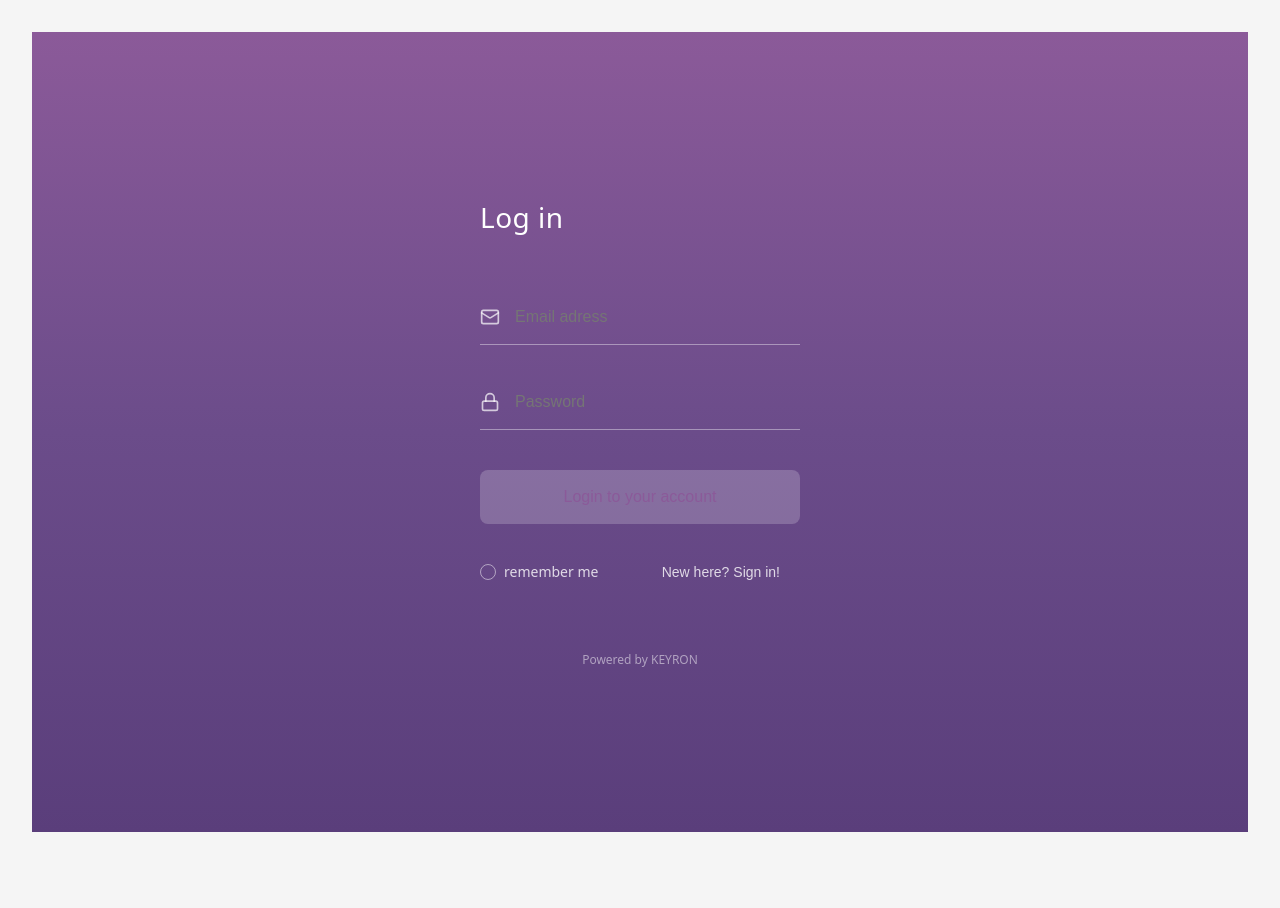
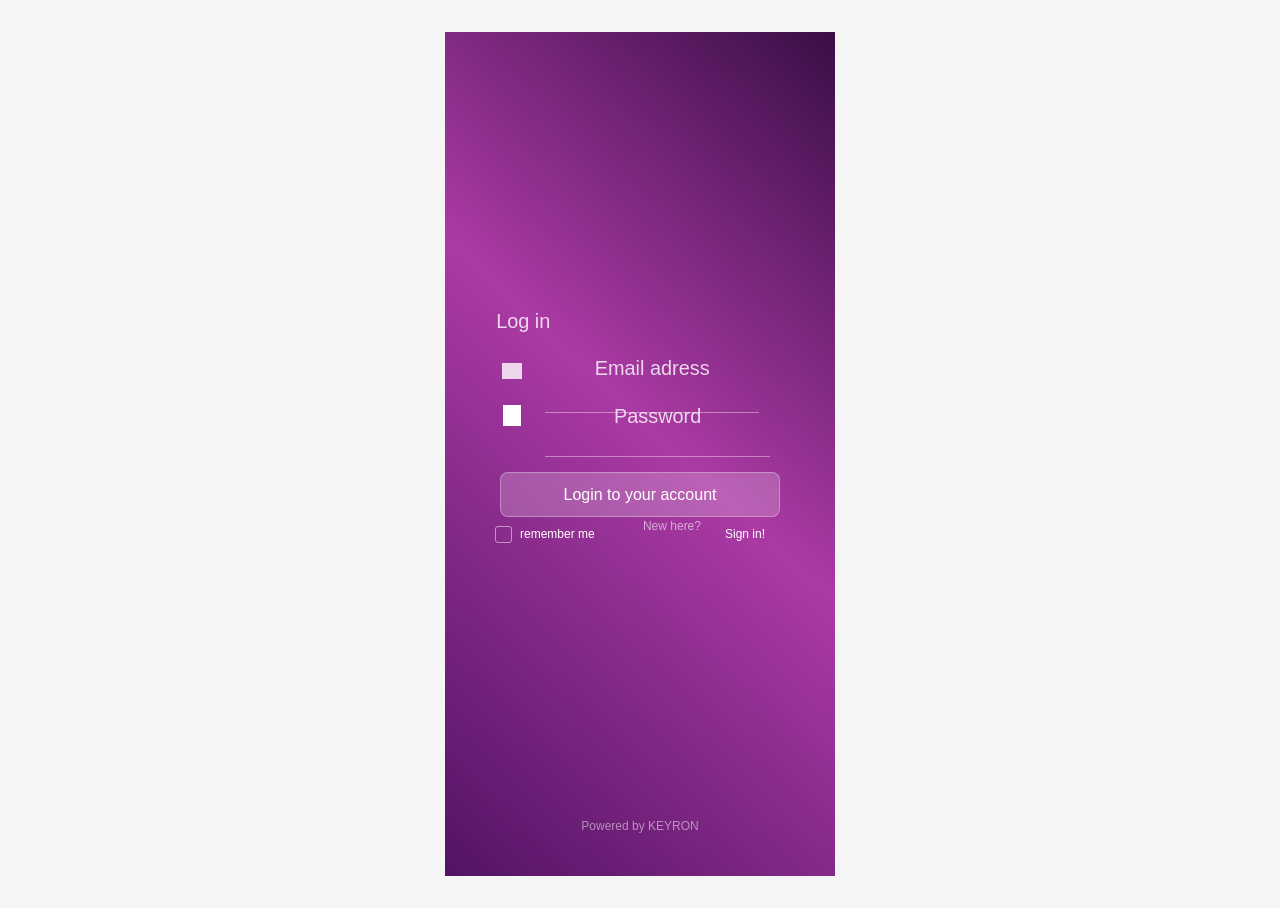
Before and after one commit to Keyron-info/bar-management-system, a React (Vite) app in the folder frontend/: page / in a window 1280 px wide. Before the commit the page ends 864 px from the top, so only its background shows below. Built offline with nearby package versions, Linux system fonts and the light colour scheme.

Commit message:
Update LoginPage to match Figma design

```diff
--- a/frontend/src/pages/LoginPage.tsx
+++ b/frontend/src/pages/LoginPage.tsx
@@ -73,52 +73,51 @@ const LoginPage: React.FC<LoginPageProps> = ({ onLogin }) => {
 
   return (
     <div style={{
-      minHeight: '100vh',
-      background: 'linear-gradient(180deg, #8B5A99 0%, #6B4C8A 50%, #5A3E7B 100%)',
-      display: 'flex',
-      alignItems: 'center',
-      justifyContent: 'center',
-      padding: '20px',
-      fontFamily: 'system-ui, -apple-system, sans-serif'
-    }}>
-      {/* Main container */}
-      <div style={{
-        width: '100%',
-        maxWidth: '320px',
-        textAlign: 'left'
+      width: '390px',
+      height: '844px',
+      position: 'relative',
+      background: 'linear-gradient(223deg, #3A0E47 0%, #AB3AA4 47%, #521364 100%)',
+      overflow: 'hidden',
+      margin: '0 auto',
+      fontFamily: 'Narnoor, sans-serif'
     }}>
       {/* Log in header */}
       <div style={{
-          marginBottom: '50px'
-        }}>
-          <h1 style={{
+        width: '104.47px',
+        height: '25.87px',
+        left: '26px',
+        top: '274px',
+        position: 'absolute',
+        opacity: 0.8,
+        textAlign: 'center',
         color: 'white',
-            fontSize: '28px',
-            fontWeight: '300',
-            margin: '0',
-            letterSpacing: '0.5px'
+        fontSize: '19.90px',
+        fontFamily: 'Narnoor, sans-serif',
+        fontWeight: 400,
+        wordWrap: 'break-word'
       }}>
         Log in
-          </h1>
       </div>
 
-        <form onSubmit={handleAuth} style={{ display: 'flex', flexDirection: 'column' }}>
+      <form onSubmit={handleAuth}>
         {/* Name field for registration */}
         {!isLogin && (
-            <div style={{ marginBottom: '30px' }}>
+          <div style={{ position: 'relative' }}>
             <div style={{
-                position: 'relative',
-                borderBottom: '1px solid rgba(255, 255, 255, 0.4)'
+              width: '23.88px',
+              height: '23.88px',
+              left: '54.85px',
+              top: '310px',
+              position: 'absolute',
+              overflow: 'hidden'
             }}>
-                <User style={{
+              <User size={20} style={{
+                color: 'rgba(255, 255, 255, 0.8)',
                 position: 'absolute',
-                  left: '0',
-                  top: '50%',
-                  transform: 'translateY(-50%)',
-                  width: '20px',
-                  height: '20px',
-                  color: 'rgba(255, 255, 255, 0.7)'
+                top: '2px',
+                left: '2px'
               }} />
+            </div>
             <input
               type="text"
               placeholder="Name"
@@ -126,106 +125,150 @@ const LoginPage: React.FC<LoginPageProps> = ({ onLogin }) => {
               onChange={(e) => setName(e.target.value)}
               required={!isLogin}
               style={{
-                    width: '100%',
-                    padding: '18px 0 18px 35px',
+                width: '214px',
+                height: '30px',
+                left: '100.13px',
+                top: '305px',
+                position: 'absolute',
+                opacity: 0.8,
+                color: 'white',
+                fontSize: '19.90px',
+                fontFamily: 'Narnoor, sans-serif',
+                fontWeight: 400,
                 background: 'transparent',
                 border: 'none',
-                    fontSize: '16px',
-                    color: 'white',
+                borderBottom: '1px solid rgba(255, 255, 255, 0.4)',
                 outline: 'none',
-                    boxSizing: 'border-box'
+                paddingBottom: '5px'
               }}
             />
-              </div>
           </div>
         )}
 
         {/* Email field */}
-          <div style={{ marginBottom: '30px' }}>
+        <div style={{ position: 'relative' }}>
           <div style={{
-              position: 'relative',
-              borderBottom: '1px solid rgba(255, 255, 255, 0.4)'
+            width: '214px',
+            height: '30px',
+            left: '100.13px',
+            top: isLogin ? '321.42px' : '361.42px',
+            position: 'absolute',
+            opacity: 0.8,
+            color: 'white',
+            fontSize: '19.90px',
+            fontFamily: 'Narnoor, sans-serif',
+            fontWeight: 400,
+            wordWrap: 'break-word'
           }}>
-              <Mail style={{
+            Email adress
+          </div>
+          <div style={{
+            width: '23.88px',
+            height: '23.88px',
+            left: '54.85px',
+            top: isLogin ? '326.73px' : '366.73px',
             position: 'absolute',
-                left: '0',
-                top: '50%',
-                transform: 'translateY(-50%)',
-                width: '20px',
-                height: '20px',
-                color: 'rgba(255, 255, 255, 0.7)'
-              }} />
+            overflow: 'hidden'
+          }}>
+            <div style={{
+              width: '19.90px',
+              height: '15.92px',
+              left: '1.99px',
+              top: '3.98px',
+              position: 'absolute',
+              background: 'rgba(255, 255, 255, 0.80)'
+            }}></div>
+          </div>
           <input
             type="email"
-                placeholder="Email adress"
             value={email}
             onChange={(e) => setEmail(e.target.value)}
             required
             style={{
-                  width: '100%',
-                  padding: '18px 0 18px 35px',
+              width: '214px',
+              height: '30px',
+              left: '100.13px',
+              top: isLogin ? '351.42px' : '391.42px',
+              position: 'absolute',
               background: 'transparent',
               border: 'none',
+              borderBottom: '1px solid rgba(255, 255, 255, 0.4)',
+              color: 'white',
               fontSize: '16px',
-                  color: 'white',
+              fontFamily: 'Narnoor, sans-serif',
               outline: 'none',
-                  boxSizing: 'border-box'
+              paddingBottom: '5px'
             }}
           />
         </div>
-          </div>
 
         {/* Password field */}
-          <div style={{ marginBottom: '40px' }}>
+        <div style={{ position: 'relative' }}>
           <div style={{
-              position: 'relative',
-              borderBottom: '1px solid rgba(255, 255, 255, 0.4)'
+            width: '225px',
+            height: '26px',
+            left: '100.13px',
+            top: isLogin ? '369.42px' : '409.42px',
+            position: 'absolute',
+            opacity: 0.8,
+            color: 'white',
+            fontSize: '19.90px',
+            fontFamily: 'Narnoor, sans-serif',
+            fontWeight: 400,
+            wordWrap: 'break-word'
           }}>
-              <Lock style={{
+            Password
+          </div>
+          <div style={{
+            width: '18px',
+            height: '20.25px',
+            left: '58.13px',
+            top: isLogin ? '373.42px' : '413.42px',
             position: 'absolute',
-                left: '0',
-                top: '50%',
-                transform: 'translateY(-50%)',
-                width: '20px',
-                height: '20px',
-                color: 'rgba(255, 255, 255, 0.7)'
-              }} />
+            background: 'white'
+          }}></div>
           <input
             type="password"
-                placeholder="Password"
             value={password}
             onChange={(e) => setPassword(e.target.value)}
             required
             style={{
-                  width: '100%',
-                  padding: '18px 0 18px 35px',
+              width: '225px',
+              height: '26px',
+              left: '100.13px',
+              top: isLogin ? '399.42px' : '439.42px',
+              position: 'absolute',
               background: 'transparent',
               border: 'none',
+              borderBottom: '1px solid rgba(255, 255, 255, 0.4)',
+              color: 'white',
               fontSize: '16px',
-                  color: 'white',
+              fontFamily: 'Narnoor, sans-serif',
               outline: 'none',
-                  boxSizing: 'border-box'
+              paddingBottom: '5px'
             }}
           />
-            </div>
         </div>
 
         {/* Role selection for registration */}
         {!isLogin && (
-            <div style={{ marginBottom: '30px' }}>
+          <div style={{ position: 'relative' }}>
             <select
               value={role}
               onChange={(e) => setRole(e.target.value)}
               style={{
-                  width: '100%',
-                  padding: '15px',
+                width: '214px',
+                left: '100.13px',
+                top: '479.42px',
+                position: 'absolute',
                 background: 'rgba(255, 255, 255, 0.1)',
                 border: '1px solid rgba(255, 255, 255, 0.3)',
                 borderRadius: '8px',
                 fontSize: '16px',
                 color: 'white',
                 outline: 'none',
-                  boxSizing: 'border-box'
+                padding: '10px',
+                fontFamily: 'Narnoor, sans-serif'
               }}
             >
               <option value="staff" style={{ color: '#000' }}>従業員</option>
@@ -235,35 +278,39 @@ const LoginPage: React.FC<LoginPageProps> = ({ onLogin }) => {
         )}
 
         {/* Login button */}
-          <div style={{ marginBottom: '30px' }}>
         <button
           type="submit"
           disabled={loading}
           style={{
-                width: '100%',
-                padding: '18px',
+            width: '280px',
+            height: '45px',
+            left: '55px',
+            top: isLogin ? '440px' : '520px',
+            position: 'absolute',
             background: 'rgba(255, 255, 255, 0.2)',
-                color: '#8B5A99',
-                border: 'none',
+            border: '1px solid rgba(255, 255, 255, 0.3)',
             borderRadius: '8px',
+            color: 'white',
             fontSize: '16px',
             fontWeight: '500',
+            fontFamily: 'Narnoor, sans-serif',
             cursor: loading ? 'not-allowed' : 'pointer',
-                boxSizing: 'border-box',
-                opacity: loading ? 0.7 : 1
+            opacity: loading ? 0.7 : 1,
+            transition: 'all 0.3s ease'
           }}
         >
           {loading ? '処理中...' : isLogin ? 'Login to your account' : 'Create account'}
         </button>
-          </div>
 
         {/* Remember me and Sign up link */}
         <div style={{
+          position: 'absolute',
+          top: isLogin ? '485.42px' : '565.42px',
+          left: '50px',
+          right: '50px',
           display: 'flex',
           justifyContent: 'space-between',
-            alignItems: 'center',
-            fontSize: '14px',
-            color: 'rgba(255, 255, 255, 0.8)'
+          alignItems: 'center'
         }}>
           {/* Remember me checkbox */}
           <label style={{
@@ -273,10 +320,10 @@ const LoginPage: React.FC<LoginPageProps> = ({ onLogin }) => {
             cursor: 'pointer'
           }}>
             <div style={{
-                width: '16px',
-                height: '16px',
+              width: '17px',
+              height: '17px',
               border: '1px solid rgba(255, 255, 255, 0.5)',
-                borderRadius: '50%',
+              borderRadius: '3px',
               display: 'flex',
               alignItems: 'center',
               justifyContent: 'center',
@@ -290,52 +337,75 @@ const LoginPage: React.FC<LoginPageProps> = ({ onLogin }) => {
                 style={{
                   opacity: 0,
                   position: 'absolute',
-                    width: '16px',
-                    height: '16px',
+                  width: '17px',
+                  height: '17px',
                   cursor: 'pointer'
                 }}
               />
               {rememberMe && (
                 <div style={{
-                    width: '8px',
-                    height: '8px',
-                    borderRadius: '50%',
-                    background: 'white'
+                  width: '13.81px',
+                  height: '13.81px',
+                  background: 'white',
+                  borderRadius: '2px'
                 }} />
               )}
             </div>
+            <div style={{
+              color: 'white',
+              fontSize: '12px',
+              fontFamily: 'Neuton, sans-serif',
+              fontWeight: 400
+            }}>
               remember me
+            </div>
           </label>
 
           {/* Sign up link */}
+          <div style={{ display: 'flex', gap: '4px' }}>
+            <div style={{
+              color: 'rgba(255, 255, 255, 0.60)',
+              fontSize: '12px',
+              fontFamily: 'Neuton, sans-serif',
+              fontWeight: 400
+            }}>
+              {isLogin ? 'New here?' : 'Already have account?'}
+            </div>
             <button
               type="button"
               onClick={() => setIsLogin(!isLogin)}
               style={{
                 background: 'none',
                 border: 'none',
-                color: 'rgba(255, 255, 255, 0.8)',
+                color: 'white',
                 cursor: 'pointer',
-                fontSize: '14px',
+                fontSize: '12px',
+                fontFamily: 'Neuton, sans-serif',
+                fontWeight: 400,
                 textDecoration: 'none'
               }}
             >
-              {isLogin ? 'New here? Sign in!' : 'Already have account? Login!'}
+              {isLogin ? 'Sign in!' : 'Login!'}
             </button>
+          </div>
         </div>
       </form>
 
       {/* Message display */}
       {message && (
         <div style={{
-            marginTop: '25px',
+          position: 'absolute',
+          top: isLogin ? '540px' : '620px',
+          left: '30px',
+          right: '30px',
           padding: '15px',
           borderRadius: '8px',
           backgroundColor: message.includes('完了') ? 'rgba(34, 197, 94, 0.2)' : 'rgba(239, 68, 68, 0.2)',
           border: `1px solid ${message.includes('完了') ? 'rgba(34, 197, 94, 0.5)' : 'rgba(239, 68, 68, 0.5)'}`,
           color: 'white',
           fontSize: '14px',
-            textAlign: 'center'
+          textAlign: 'center',
+          fontFamily: 'Neuton, sans-serif'
         }}>
           {message}
         </div>
@@ -343,13 +413,16 @@ const LoginPage: React.FC<LoginPageProps> = ({ onLogin }) => {
 
       {/* Footer */}
       <div style={{
-          marginTop: '60px',
+        position: 'absolute',
+        bottom: '40px',
+        left: '0',
+        right: '0',
         textAlign: 'center',
         fontSize: '12px',
-          color: 'rgba(255, 255, 255, 0.5)'
+        color: 'rgba(255, 255, 255, 0.5)',
+        fontFamily: 'Neuton, sans-serif'
       }}>
         Powered by KEYRON
-        </div>
       </div>
     </div>
   );
```
Lines whose indentation alone changed are shown as unchanged.
